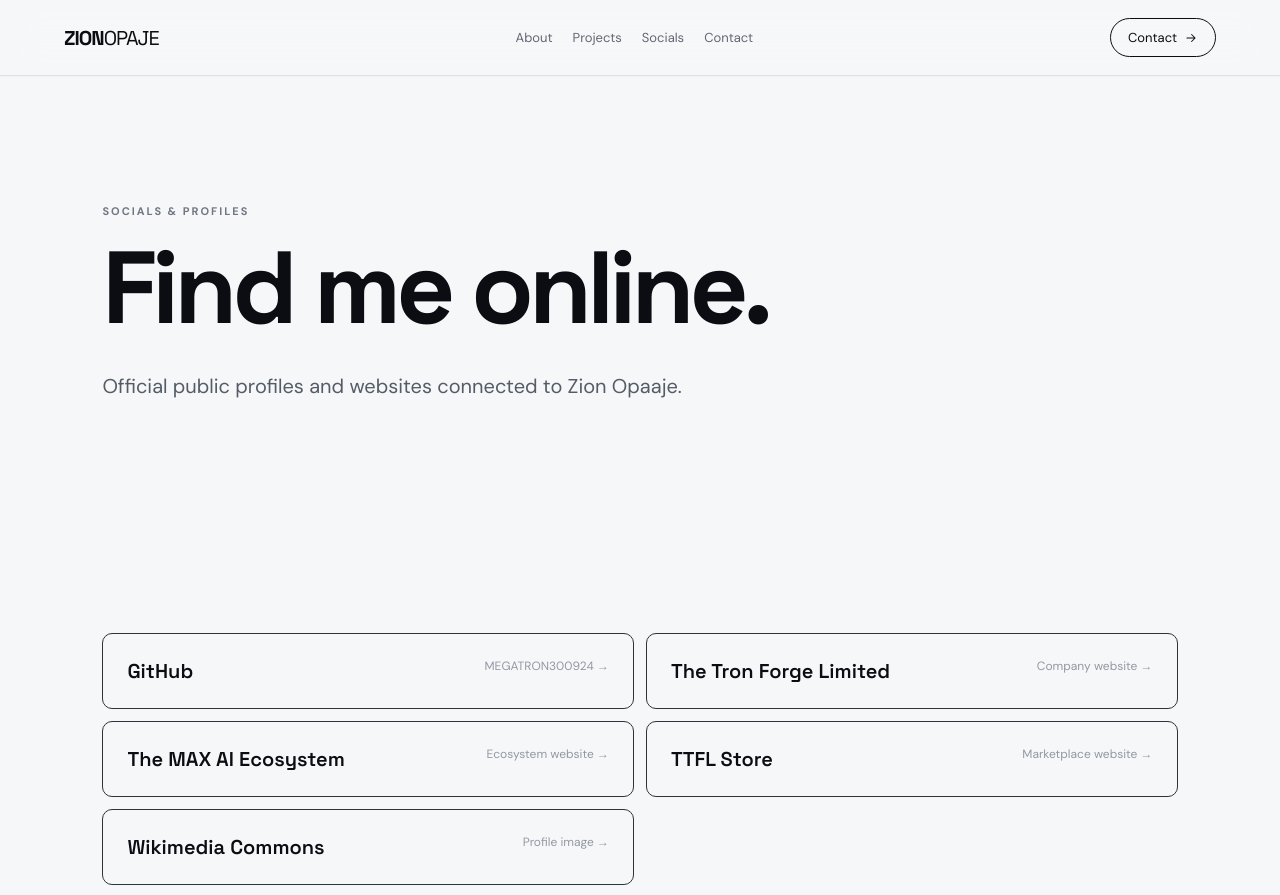
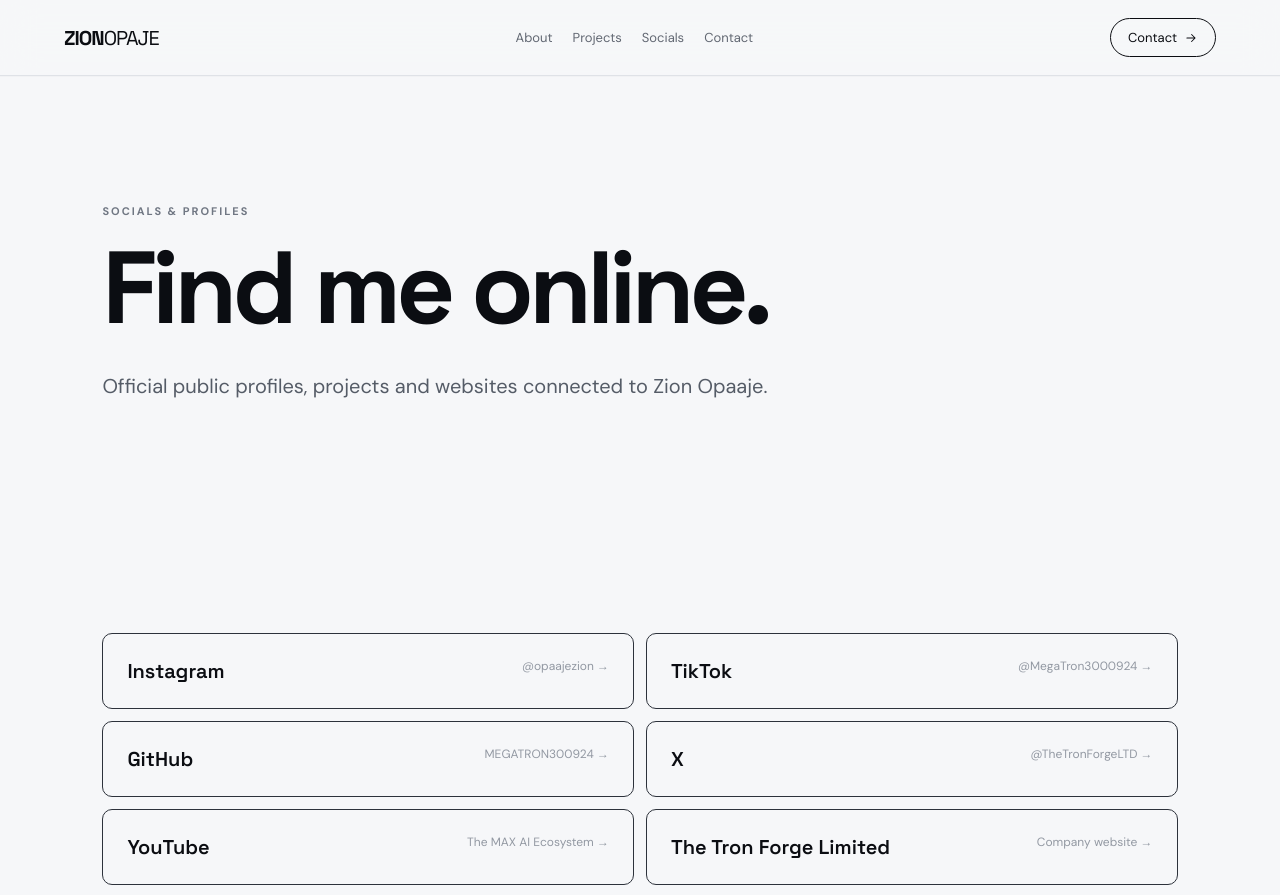
Before and after one commit to MEGATRON300924/zionopaaje, a Next.js app: page /socials in a window 1280 px wide. Shown: the top 895 px of the page. Built offline with nearby package versions, Linux system fonts and the light colour scheme.

Commit message:
Add official social profiles

```diff
--- a/app/socials/page.tsx
+++ b/app/socials/page.tsx
@@ -1,5 +1,48 @@
 import SiteNav from "@/components/SiteNav";
 import SiteFooter from "@/components/SiteFooter";
-export const metadata={title:"Socials",description:"Official social and online profiles for Zion Opaaje."};
-const profiles=[["GitHub","MEGATRON300924","https://github.com/MEGATRON300924"],["The Tron Forge Limited","Company website","https://thetronforge.name.ng"],["The MAX AI Ecosystem","Ecosystem website","https://max-ai.name.ng"],["TTFL Store","Marketplace website","https://ttflstore.name.ng"],["Wikimedia Commons","Profile image","https://commons.wikimedia.org/wiki/File:Zion_Opaaje%27s_Picture.jpg"]];
-export default function Socials(){return <><SiteNav/><main className="page"><section className="page-hero"><p className="eyebrow">SOCIALS & PROFILES</p><h1>Find me online.</h1><p className="lead">Official public profiles and websites connected to Zion Opaaje.</p></section><section className="section"><div className="profile-grid">{profiles.map(([name,detail,href])=><a href={href} target="_blank" rel="noreferrer" key={name}><strong>{name}</strong><span>{detail} →</span></a>)}</div></section></main><SiteFooter/></>;}
+
+export const metadata = {
+  title: "Socials",
+  description: "Official social and online profiles for Zion Opaaje."
+};
+
+const profiles = [
+  ["Instagram", "@opaajezion", "https://www.instagram.com/opaajezion"],
+  ["TikTok", "@MegaTron3000924", "https://www.tiktok.com/@MegaTron3000924"],
+  ["GitHub", "MEGATRON300924", "https://github.com/MEGATRON300924"],
+  ["X", "@TheTronForgeLTD", "https://x.com/TheTronForgeLTD"],
+  ["YouTube", "The MAX AI Ecosystem", "https://www.youtube.com/@themaxaiecosystem"],
+  ["The Tron Forge Limited", "Company website", "https://thetronforge.name.ng"],
+  ["The MAX AI Ecosystem", "Ecosystem website", "https://max-ai.name.ng"],
+  ["TTFL Store", "Marketplace website", "https://ttflstore.name.ng"],
+  ["Wikimedia Commons", "Profile image", "https://commons.wikimedia.org/wiki/File:Zion_Opaaje%27s_Picture.jpg"]
+];
+
+export default function Socials() {
+  return (
+    <>
+      <SiteNav />
+      <main className="page">
+        <section className="page-hero">
+          <p className="eyebrow">SOCIALS & PROFILES</p>
+          <h1>Find me online.</h1>
+          <p className="lead">
+            Official public profiles, projects and websites connected to Zion Opaaje.
+          </p>
+        </section>
+
+        <section className="section">
+          <div className="profile-grid">
+            {profiles.map(([name, detail, href]) => (
+              <a href={href} target="_blank" rel="noreferrer" key={name}>
+                <strong>{name}</strong>
+                <span>{detail} →</span>
+              </a>
+            ))}
+          </div>
+        </section>
+      </main>
+      <SiteFooter />
+    </>
+  );
+}
```
